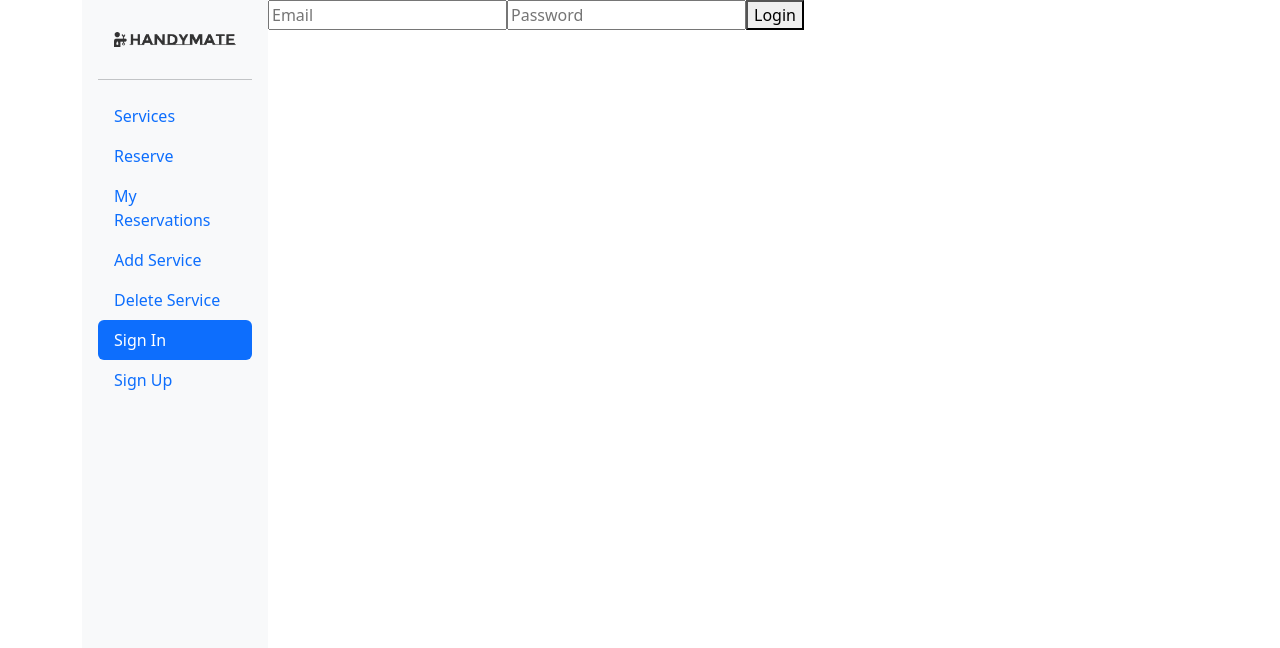
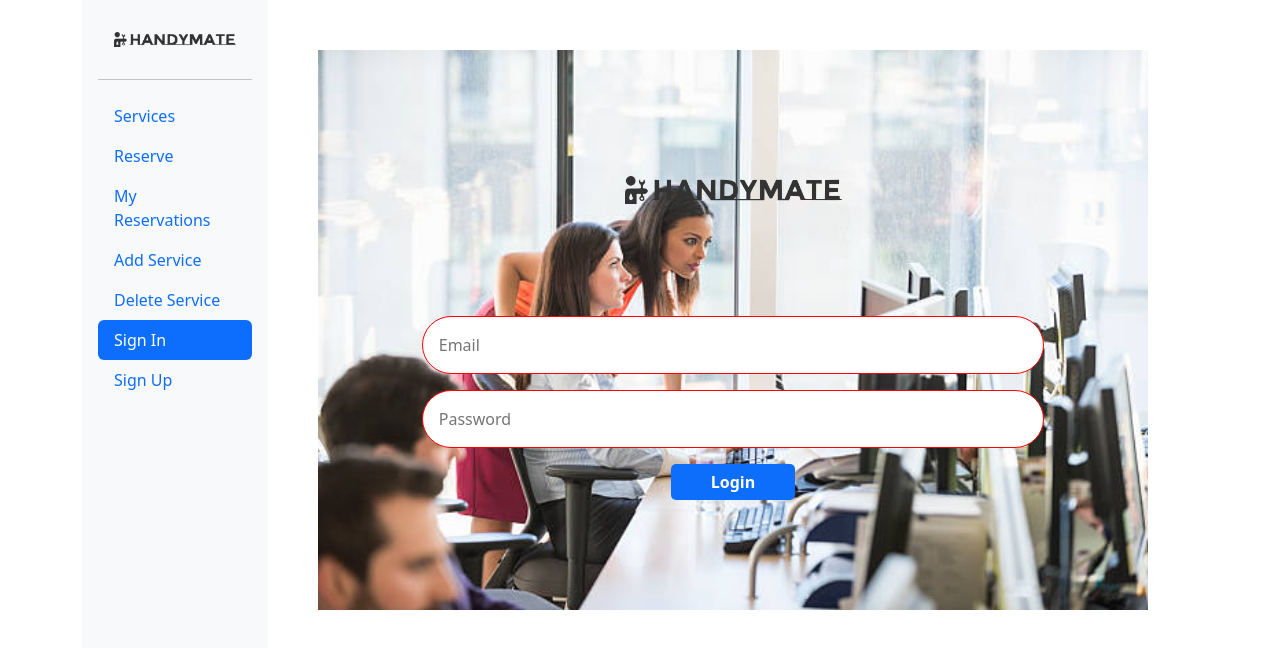
Before and after one commit to PrantoshB/HandyMate-Frontend, a React (Create React App) app: page /signin in a window 1280 px wide. Shown: the top 648 px of the page. Built offline with nearby package versions, Linux system fonts and the light colour scheme.

Commit message:
Add classess and import logo image

```diff
--- a/src/components/SignIn.js
+++ b/src/components/SignIn.js
@@ -1,6 +1,7 @@
 import React, { useState } from 'react';
 import axios from 'axios';
 import { useNavigate } from 'react-router-dom';
+import logo from '../assets/images/hanymate-logo.png'
 
 const SignIn = () => {
   const navigate = useNavigate();
@@ -28,21 +29,31 @@ const SignIn = () => {
   };
 
   return (
-    <form onSubmit={handleLogin}>
+    <section
+    class="signin-bg-image">
+    <form onSubmit={handleLogin} class='sign-form'>
+      <img src={logo} alt="logo" class="logo logos"/>
       <input
+        class='sign-form__input'
         type="email"
         placeholder="Email"
         value={email}
         onChange={(e) => setEmail(e.target.value)}
       />
       <input
+        class='sign-form__input'
         type="password"
         placeholder="Password"
         value={password}
         onChange={(e) => setPassword(e.target.value)}
       />
-      <button type="submit">Login</button>
+      <button
+      type="submit"
+      class='btn'>
+        Login
+      </button>
     </form>
+    </section>
   );
 };
 
```
